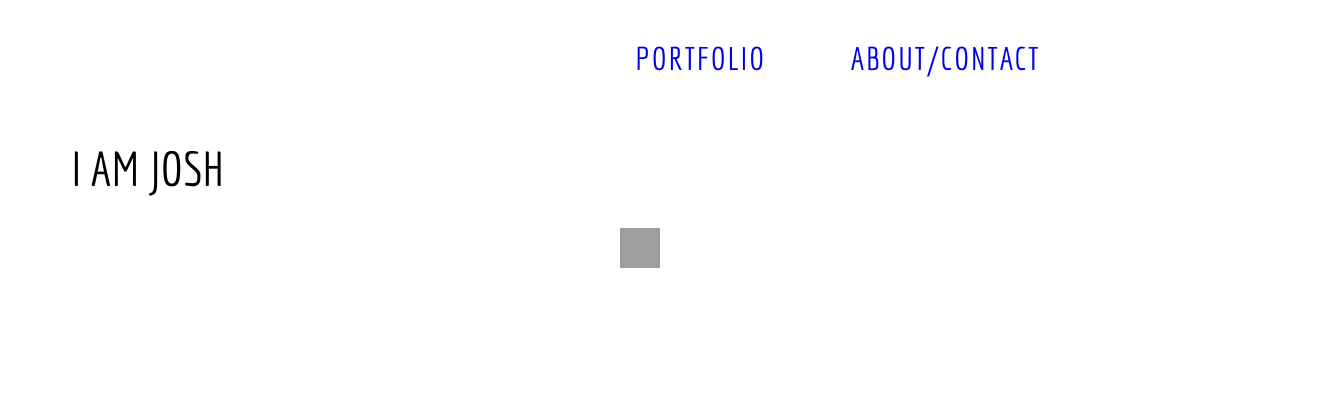
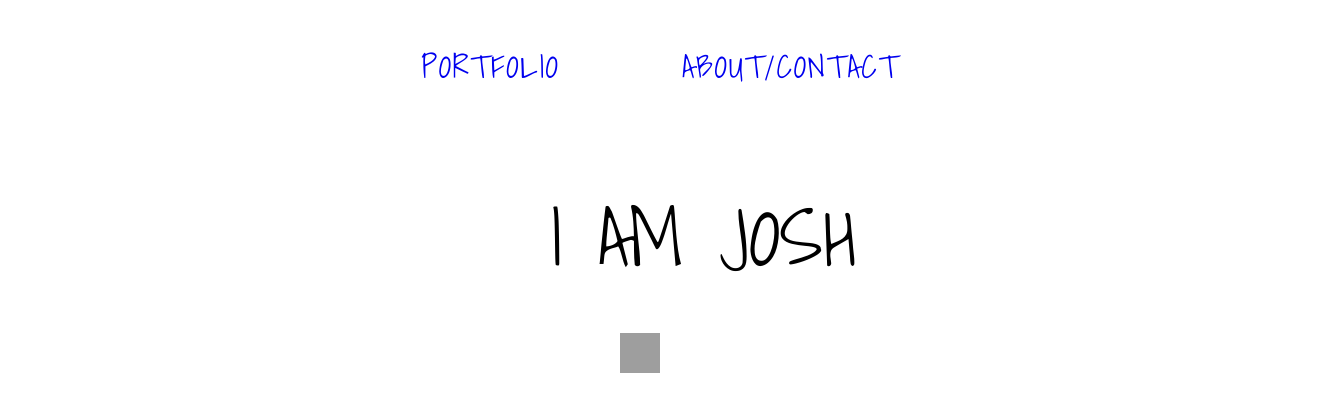
Before and after one commit to zylstraj/react-building, a React app: page / in a window 1280 px wide. Shown: the whole page, 1335 px wide, since content can reach past the window. Built offline with nearby package versions, Linux system fonts and the light colour scheme; grey boxes are pictures that could not be loaded.

Commit message:
Found the Font I'm moving forward with.
Google Font. Meets the cartoon-ish feel, I want to add to this project.

```diff
--- a/src/components/About/about.css
+++ b/src/components/About/about.css
@@ -8,8 +8,8 @@
     margin-left: 2%;
   }
 .about_paragraph {
-  font-size: 1em;
-  font-family: 'Exo', 'Infinity', sans-serif;
+  font-size: 1.5em;
+  font-family: 'Shadows Into Light', 'Exo', 'Infinity', sans-serif;
   font-weight: 100;
   color: black;
   letter-spacing: .05em;
--- a/src/components/Header/header.css
+++ b/src/components/Header/header.css
@@ -1,6 +1,6 @@
 .nav_josh a {
   font-size: 2em;
-  font-family: 'Economica', 'Exo', 'Infinity', sans-serif;
+  font-family: 'Shadows Into Light', 'Economica', 'Exo', 'Infinity', sans-serif;
   color: 'black';
   margin-top: 1em;
   letter-spacing: .05em;
@@ -22,17 +22,16 @@
 .nav_josh {
   list-style-type: none;
 }
-.joshLogo {
+/*.joshLogo {
   width: 150px;
   height: 150px;
   padding: 10% 0 10% 5%;
   float: left;
-}
+}*/
 .mainMenu {
-  font-family: "Economica", "Infinity";
+  font-family: 'Shadows Into Light', "Economica", "Infinity";
   text-transform: uppercase;
-  width: 35%;
-  float: left;
+  width: 100%;
   margin: 1em 0 0 5%;
   font-size: 3em;
   font-weight: 200;
@@ -47,13 +46,15 @@
   margin-top: 1.5em;
 }
 .header_baby {
-  text-align: right;
-  width: 70%;
+  text-align: center;
+  width: 100%;
 }
 .joshLogo {
   padding: 5%;
 }
 .mainMenu {
-  width: 20%;
+  width: 100%;
+  text-align: center;
+  font-size: 5em;
 }
 }
--- a/src/components/Portfolio/portfolio.css
+++ b/src/components/Portfolio/portfolio.css
@@ -9,7 +9,7 @@
 }
 .portfolio {
   font-size: 2.25em;
-  font-family: 'Economica', 'Exo', 'Infinity', sans-serif;
+  font-family: 'Shadows Into Light', 'Economica', 'Exo', 'Infinity', sans-serif;
   font-weight: 100;
   color: #00A79D;
   letter-spacing: .05em;
@@ -20,7 +20,7 @@
   text-align: center;
   color: #0B2C39;
   text-transform: uppercase;
-  font-family: 'Economica', sans-serif;
+  font-family: 'Shadows Into Light', 'Economica', sans-serif;
 }
 .portfolio_h1:hover {
   opacity: .25;
--- a/src/index.html
+++ b/src/index.html
@@ -5,6 +5,7 @@
     <title>I Am Josh</title>
     <!-- change this up! http://www.bootstrapcdn.com/bootswatch/ -->
      <link href='https://fonts.googleapis.com/css?family=Economica:400,700' rel='stylesheet' type='text/css'>
+     <link href="https://fonts.googleapis.com/css?family=Shadows+Into+Light" rel="stylesheet">
   </head>
 
   <body>
```
